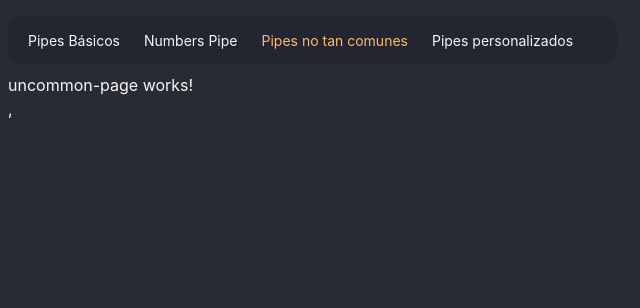
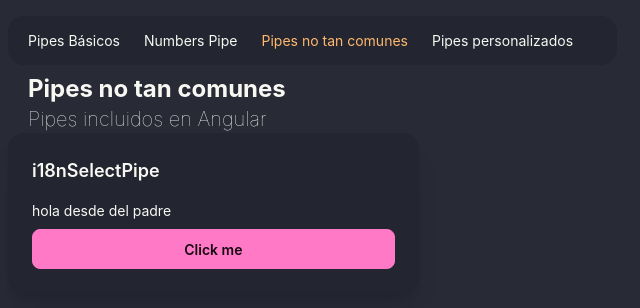
Before and after one commit to yo-huaca95/pipes_app, an Angular app: page /uncommon in a window 1280 px wide. Shown: the top 308 px of the page, without its empty margins (0-640 px from the left). Built offline with nearby package versions, Linux system fonts and the light colour scheme.

Commit message:
Proyecciones de contenido desde el padre al hijo.

```diff
--- /dev/null
+++ b/src/app/components/card/card.html
@@ -0,0 +1,7 @@
+<div class="card bg-base-200 shadow-xl">
+    <div class="card-body">
+     <h2 class="card-title mb-2">{{title()}}</h2>
+      <ng-content></ng-content>
+    </div>
+
+ </div>
--- /dev/null
+++ b/src/app/components/card/card.ts
@@ -0,0 +1,10 @@
+import { Component, input } from '@angular/core';
+
+@Component({
+  selector: 'app-card',
+  imports: [],
+  templateUrl: './card.html',
+})
+export class Card {
+  title= input.required();
+}
--- a/src/app/pages/uncommon-page/uncommon-page.html
+++ b/src/app/pages/uncommon-page/uncommon-page.html
@@ -1 +1,11 @@
-<p>uncommon-page works!</p>,
+<section class="mx-5">
+    <h1 class="text-2xl font-bold">Pipes no tan comunes</h1>
+    <h3 class="text-xl font-thin">Pipes incluidos en Angular</h3>
+</section>
+
+<div class="grid grid-cols-1 md:grid-cols-2 xl:grid-cols-3 gap-4">
+ <app-card title="i18nSelectPipe">
+    <p>hola desde del padre</p>
+    <button class="btn btn-primary">Click me</button>
+ </app-card>
+</div>
--- a/src/app/pages/uncommon-page/uncommon-page.ts
+++ b/src/app/pages/uncommon-page/uncommon-page.ts
@@ -1,8 +1,9 @@
 import { Component } from '@angular/core';
+import { Card } from "../../components/card/card";
 
 @Component({
   selector: 'app-uncommon-page',
-  imports: [],
+  imports: [Card],
   templateUrl: './uncommon-page.html',
 })
 export default class UncommonPage {}
```
